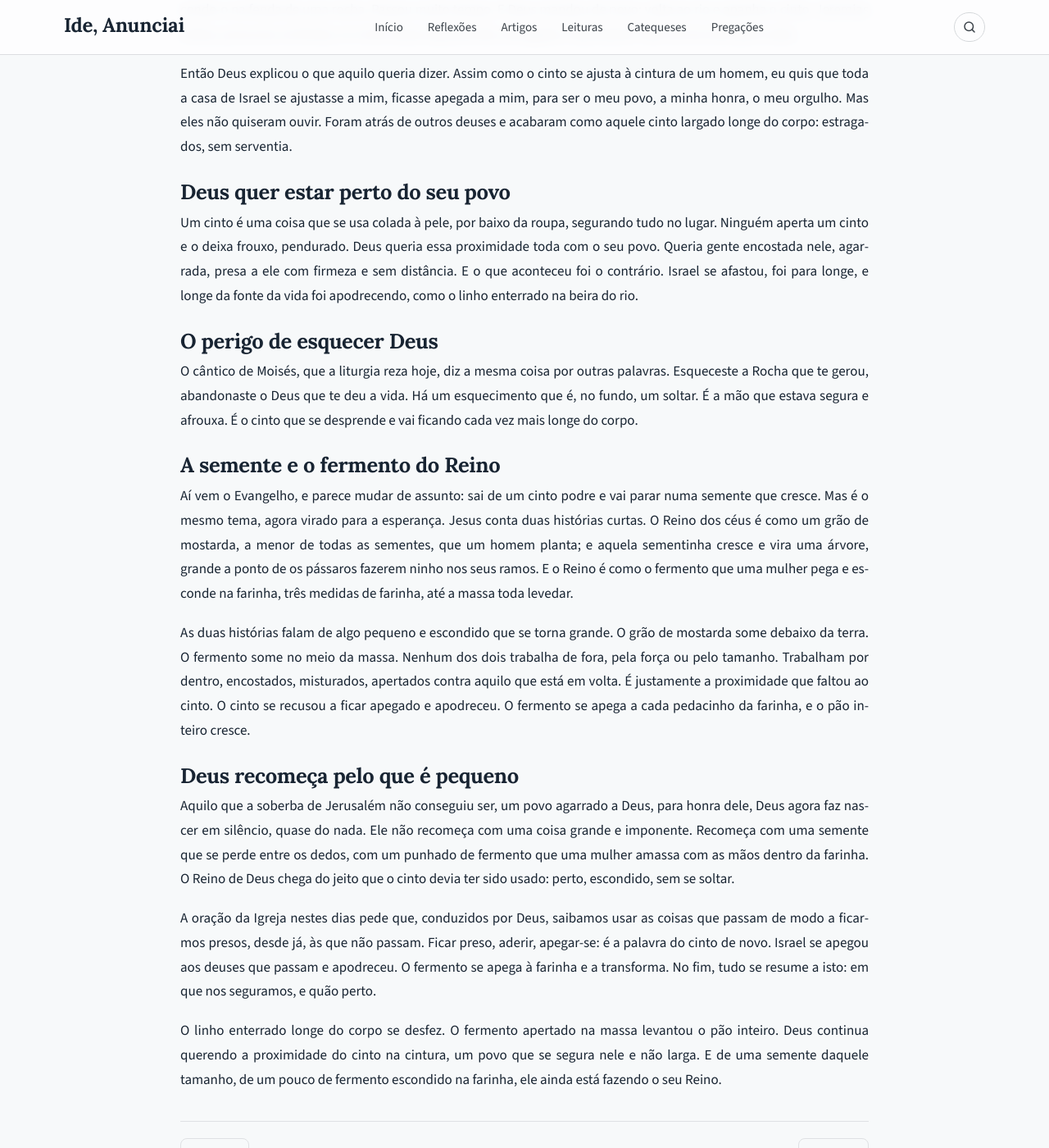
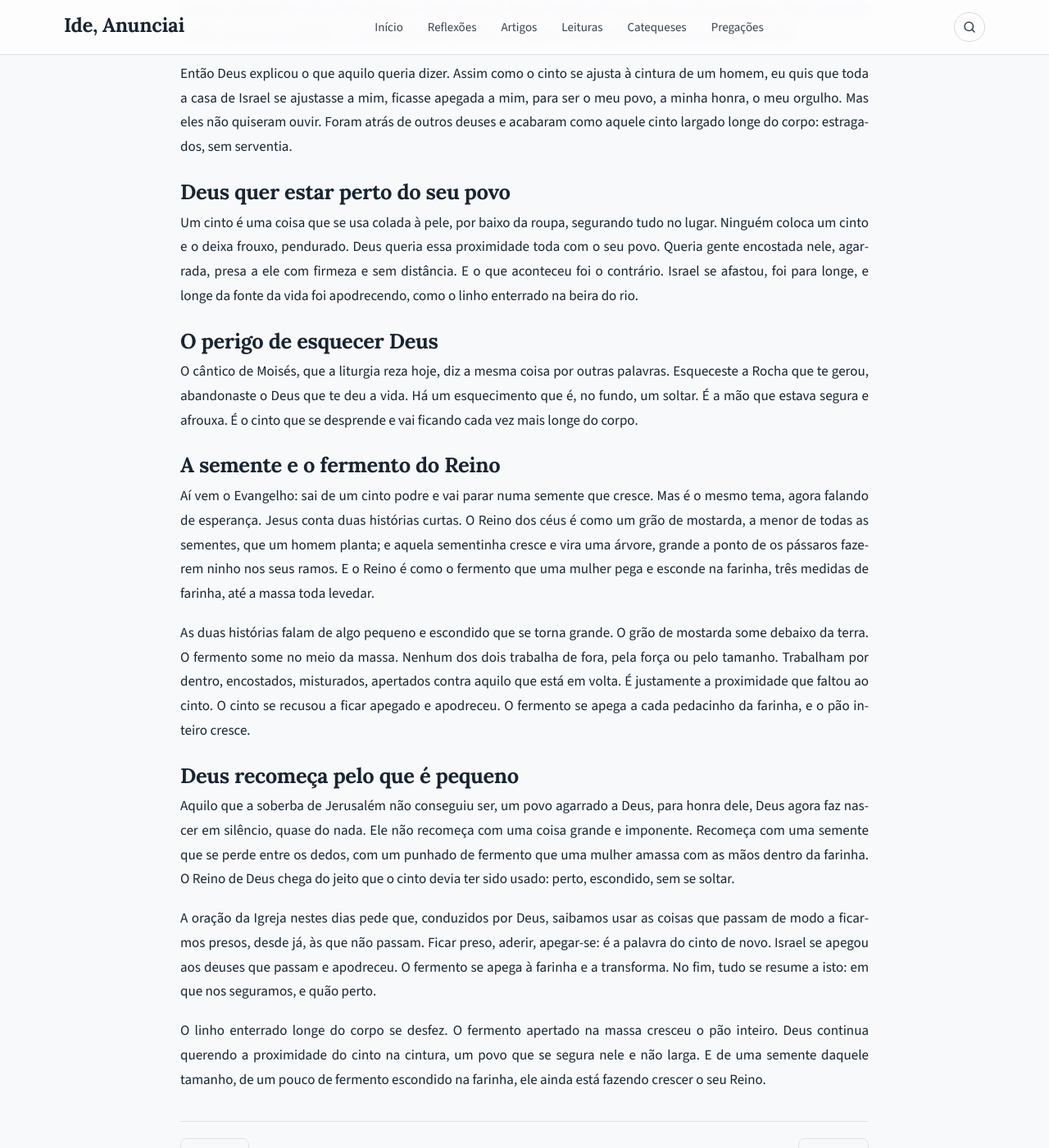
Before and after one commit to admariam/liturgiadiaria, a Jekyll site: the page built from _posts/2026-07-27-o-reino-dos-ceus-e-como-um-grao-de-mostarda.md, in a window 1280 px wide and 1400 px high, scrolled down 733 px. Shown: the whole window at 82% size. Built offline with Jekyll 4.4.1, drawn with Linux system fonts in a browser that asks for light colours.

Commit message:
Update Reflexão “2026-07-27-o-reino-dos-ceus-e-como-um-grao-de-mostarda”

```diff
--- a/_posts/2026-07-27-o-reino-dos-ceus-e-como-um-grao-de-mostarda.md
+++ b/_posts/2026-07-27-o-reino-dos-ceus-e-como-um-grao-de-mostarda.md
@@ -1,14 +1,15 @@
 ---
-title: "O Reino dos céus é como um grão de mostarda"
+title: O Reino dos céus é como um grão de mostarda
 date: 2026-07-27
-celebracao: "Segunda-feira da 17ª Semana do Tempo Comum"
-evangelho: "Mt 13,31-35"
-leituras: "Jr 13,1-11 · Cânt. Dt 32 · Mt 13,31-35"
-citacao: "O Reino dos Céus é semelhante a um grão de mostarda que um homem tomou e semeou no seu campo."
+celebracao: Segunda-feira da 17ª Semana do Tempo Comum
+evangelho: Mt 13,31-35
+leituras: Jr 13,1-11 · Cânt. Dt 32 · Mt 13,31-35
+citacao: O Reino dos Céus é semelhante a um grão de mostarda que um homem tomou e semeou no seu campo.
 imagem: /assets/img/2026-07-27.jpg
-resumo: "A menor de todas as sementes vira árvore onde os pássaros fazem ninho. Deus começa pequeno — e é assim que o Reino cresce, quase sem se notar."
+resumo: A menor de todas as sementes vira árvore onde os pássaros fazem ninho. Deus começa pequeno e é assim que o Reino cresce, quase sem se notar.
 ---
----
+
+***
 
 ## O cinto de linho de Jeremias
 
@@ -18,7 +19,7 @@
 
 ## Deus quer estar perto do seu povo
 
-Um cinto é uma coisa que se usa colada à pele, por baixo da roupa, segurando tudo no lugar. Ninguém aperta um cinto e o deixa frouxo, pendurado. Deus queria essa proximidade toda com o seu povo. Queria gente encostada nele, agarrada, presa a ele com firmeza e sem distância. E o que aconteceu foi o contrário. Israel se afastou, foi para longe, e longe da fonte da vida foi apodrecendo, como o linho enterrado na beira do rio.
+Um cinto é uma coisa que se usa colada à pele, por baixo da roupa, segurando tudo no lugar. Ninguém coloca um cinto e o deixa frouxo, pendurado. Deus queria essa proximidade toda com o seu povo. Queria gente encostada nele, agarrada, presa a ele com firmeza e sem distância. E o que aconteceu foi o contrário. Israel se afastou, foi para longe, e longe da fonte da vida foi apodrecendo, como o linho enterrado na beira do rio.
 
 ## O perigo de esquecer Deus
 
@@ -26,7 +27,7 @@
 
 ## A semente e o fermento do Reino
 
-Aí vem o Evangelho, e parece mudar de assunto: sai de um cinto podre e vai parar numa semente que cresce. Mas é o mesmo tema, agora virado para a esperança. Jesus conta duas histórias curtas. O Reino dos céus é como um grão de mostarda, a menor de todas as sementes, que um homem planta; e aquela sementinha cresce e vira uma árvore, grande a ponto de os pássaros fazerem ninho nos seus ramos. E o Reino é como o fermento que uma mulher pega e esconde na farinha, três medidas de farinha, até a massa toda levedar.
+Aí vem o Evangelho: sai de um cinto podre e vai parar numa semente que cresce. Mas é o mesmo tema, agora falando de esperança. Jesus conta duas histórias curtas. O Reino dos céus é como um grão de mostarda, a menor de todas as sementes, que um homem planta; e aquela sementinha cresce e vira uma árvore, grande a ponto de os pássaros fazerem ninho nos seus ramos. E o Reino é como o fermento que uma mulher pega e esconde na farinha, três medidas de farinha, até a massa toda levedar.
 
 As duas histórias falam de algo pequeno e escondido que se torna grande. O grão de mostarda some debaixo da terra. O fermento some no meio da massa. Nenhum dos dois trabalha de fora, pela força ou pelo tamanho. Trabalham por dentro, encostados, misturados, apertados contra aquilo que está em volta. É justamente a proximidade que faltou ao cinto. O cinto se recusou a ficar apegado e apodreceu. O fermento se apega a cada pedacinho da farinha, e o pão inteiro cresce.
 
@@ -36,4 +37,4 @@
 
 A oração da Igreja nestes dias pede que, conduzidos por Deus, saibamos usar as coisas que passam de modo a ficarmos presos, desde já, às que não passam. Ficar preso, aderir, apegar-se: é a palavra do cinto de novo. Israel se apegou aos deuses que passam e apodreceu. O fermento se apega à farinha e a transforma. No fim, tudo se resume a isto: em que nos seguramos, e quão perto.
 
-O linho enterrado longe do corpo se desfez. O fermento apertado na massa levantou o pão inteiro. Deus continua querendo a proximidade do cinto na cintura, um povo que se segura nele e não larga. E de uma semente daquele tamanho, de um pouco de fermento escondido na farinha, ele ainda está fazendo o seu Reino.
+O linho enterrado longe do corpo se desfez. O fermento apertado na massa cresceu o pão inteiro. Deus continua querendo a proximidade do cinto na cintura, um povo que se segura nele e não larga. E de uma semente daquele tamanho, de um pouco de fermento escondido na farinha, ele ainda está fazendo crescer o seu Reino.
```
